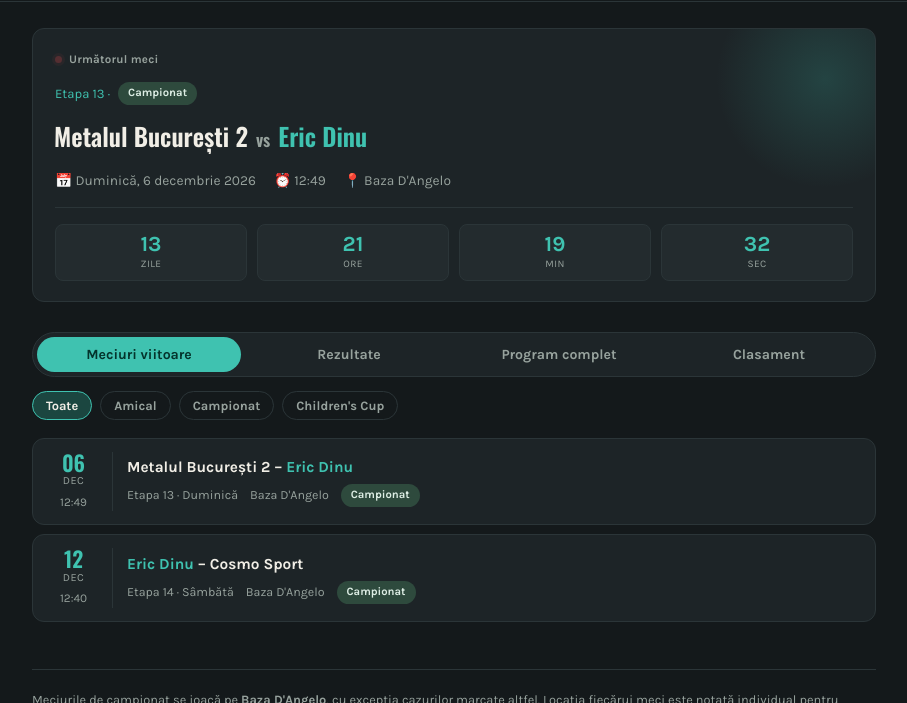
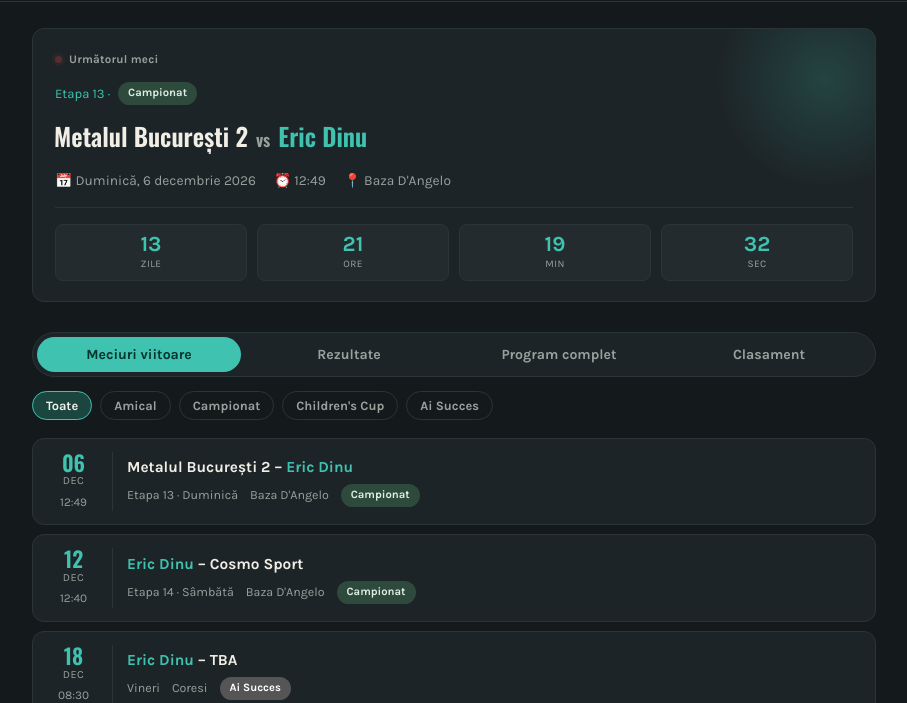
Before and after one commit to bgdomg/bgd, a plain HTML site: page index.html in a window 1280 px wide. Shown: the part 97-800 px from the top of the page, without its empty margins (186-1093 px from the left). Drawn offline with nearby package versions, Linux system fonts and the light colour scheme.

Commit message:
Add matches for 'Ai Succes' competition
Added new matches for the 'Ai Succes' competition with details including date, time, and scores.

```diff
--- a/index.html
+++ b/index.html
@@ -797,6 +797,10 @@ const MECIURI = [
   { etapa:null, data:"2026-10-26", ora:"10:10", gazda:"Ajax NG", oaspete:"Eric Dinu", eric:"oaspete",   competitie:"Children's Cup", locatie:"Sere Arena", jucat:true, scorEric:4, scorAdversar:12 },
   { etapa:null, data:"2026-10-27", ora:"14:10", gazda:"Eric Dinu", oaspete:"Delta Sport 2018", eric:"gazda",   competitie:"Children's Cup", locatie:"Sere Arena", jucat:true, scorEric:7, scorAdversar:1 },
   { etapa:null, data:"2026-10-27", ora:"16:40", gazda:"Eric Dinu", oaspete:"Stesial", eric:"gazda",   competitie:"Children's Cup", locatie:"Sere Arena", jucat:true, scorEric:2, scorAdversar:7 },
+  // --- Ai Succes ---
+  { etapa:null, data:"2026-12-18", ora:"08:30", gazda:"Eric Dinu", oaspete:"TBA", eric:"gazda",   competitie:"Ai Succes", locatie:"Coresi", jucat:false, scorEric:null, scorAdversar:null },
+  { etapa:null, data:"2026-12-18", ora:"08:30", gazda:"Eric Dinu", oaspete:"TBA", eric:"gazda",   competitie:"Ai Succes", locatie:"Coresi", jucat:false, scorEric:null, scorAdversar:null },
+  { etapa:null, data:"2026-12-19", ora:"08:30", gazda:"Eric Dinu", oaspete:"TBA", eric:"gazda",   competitie:"Ai Succes", locatie:"Coresi", jucat:false, scorEric:null, scorAdversar:null },
 
 ];
 
```
